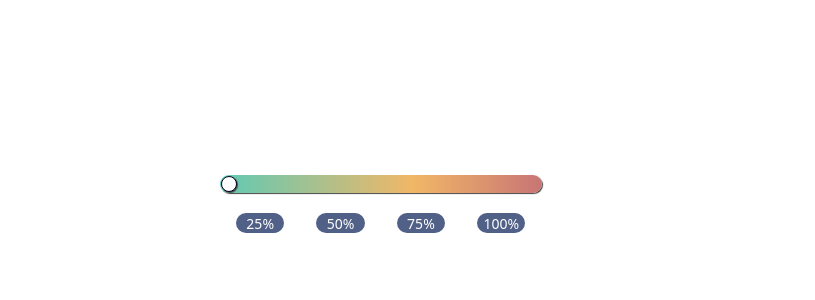
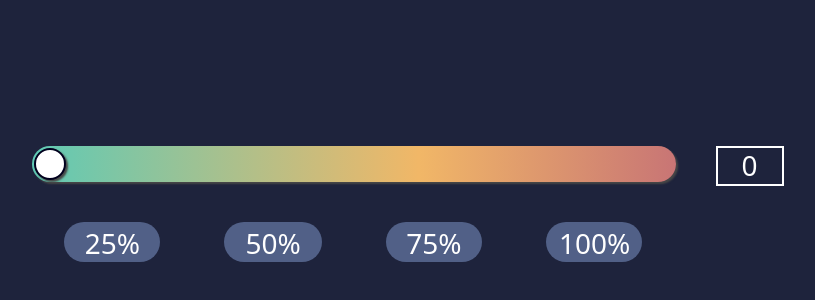
Before and after one commit to KachmaZ/vue-demo-project-1, a Vue app: page /range in a window 1280 px wide. Shown: the part 196-496 px from the top of the page, without its empty margins (232-1047 px from the left). Built offline with nearby package versions, Linux system fonts and the light colour scheme.

Commit message:
CustomRange scale possibility added

```diff
--- a/src/components/CustomRange.vue
+++ b/src/components/CustomRange.vue
@@ -1,5 +1,5 @@
 <template>
-  <div class="container">
+  <div class="container" :class="{scaled}">
     <div class="range-container">
       <input
         class="custom-range"
@@ -26,6 +26,10 @@ export default {
     return {
       value: "0",
     };
+  },
+
+  props: {
+    scaled: Boolean,
   },
 
   methods: {
@@ -142,4 +146,8 @@ export default {
     border: 1px solid #ffffff;
   }
 }
+
+.scaled {
+  transform: scale(2);
+}
 </style>
--- a/src/views/Range.vue
+++ b/src/views/Range.vue
@@ -1,6 +1,6 @@
 <template>
   <div class="range">
-    <CustomRange />
+    <CustomRange :scaled="true" />
   </div>
 </template>
 
@@ -18,10 +18,12 @@ export default {
 
 <style lang="scss" scoped>
 .range {
-    height: 100vh;
+  height: 100vh;
 
-    display: flex;
-    justify-content: center;
-    align-items: center;
+  display: flex;
+  justify-content: center;
+  align-items: center;
+
+  background: #1e233c;
 }
 </style>
```
